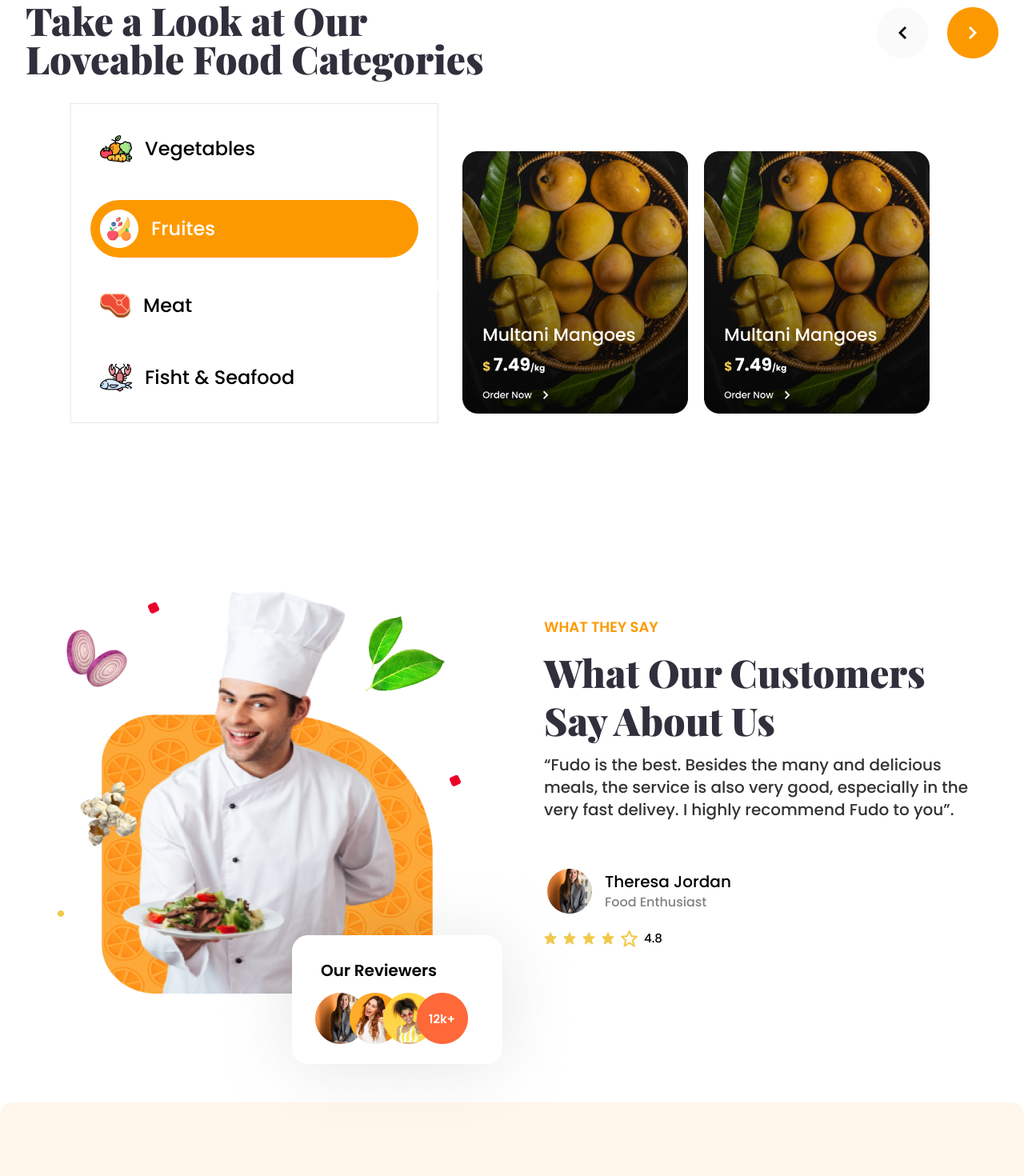
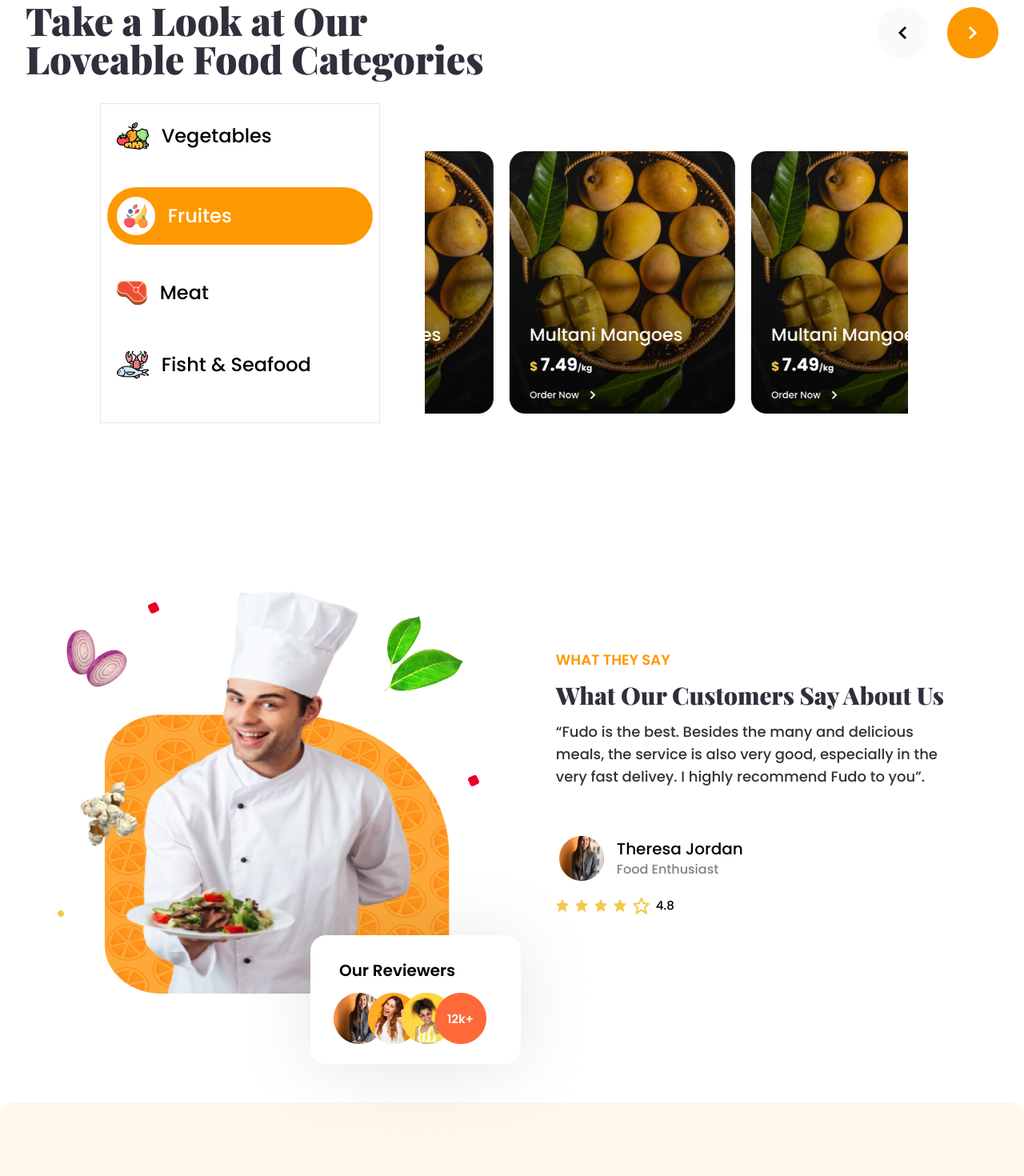
Before and after one commit to codeDevil-op/KxFoods, a React (Vite) app: page / in a window 1280 px wide. Shown: the part 1540-3010 px from the top of the page at 80% size. Built offline with nearby package versions, Linux system fonts and the light colour scheme; a web font is replaced by a local one.

Commit message:
Visit For Free Meal

```diff
--- a/src/components/Menu/Menu.jsx
+++ b/src/components/Menu/Menu.jsx
@@ -44,7 +44,7 @@ const Menu = () => {
         <div className="p-14 flex justify-evenly max-lg:flex-col max-lg:items-center">
           {/* menu scrollbar  */}
           <div
-            className="border w-11/12 md:w-6/12 space-y-8 p-6 overflow-y-auto h-[400px] scrollbar "
+            className="border w-[350px] space-y-8 overflow-y-auto h-[400px] scrollbar p-2"
           >
             <div className="flex items-center space-x-4 p-3 ">
               <img src={veg} alt="" />
@@ -69,10 +69,10 @@ const Menu = () => {
           </div>
           {/* Items  */}
 
-          <div className=" max-w-full mt-10 p-5 mx-auto lg:w-7/12 ">
+          <div className="w-[350px] mt-10 p-5 lg:w-7/12 ">
           <Slider {...settings}>
             <div>
-            <img src={mango} className="max-sm:h-[250px] max-sm:w-[300px]" alt="" />
+            <img src={mango} className="max-sm:h-[250px] max-sm:w-[350px]" alt="" />
             </div>
             <div>
             <img src={mango} alt="" className="max-sm:h-[250px] max-sm:w-[300px]" />
--- a/src/components/ServiceIt/Services.jsx
+++ b/src/components/ServiceIt/Services.jsx
@@ -33,7 +33,7 @@ const Services = () => {
       <img src={dot} alt="" />
       <div className='flex flex-col justify-center items-center'>
         <h2 className='text-lg text-primary font-semibold text-center'>WHAT WE SERVE</h2>
-        <h1 className='font-secondary text-5xl font-black text-para text-center my-6 sm:w-96'>Why You Should
+        <h1 className='font-secondary text-3xl sm:text-5xl font-black text-para text-center my-6 sm:w-96'>Why You Should
         Choose KX2</h1>
       </div>
       <img src={ydot} alt="" />
@@ -42,7 +42,7 @@ const Services = () => {
     {/* Service Content */}
 
     </div>
-    <div className='flex justify-center space-x-12 my-8 max-lg:flex-wrap relative'>
+    <div className='flex sm:justify-center md:space-x-12 my-8 max-lg:flex-wrap relative'>
     <img src={wiredUp} alt="" className='hidden lg:block absolute top-12 z-0' width={780}/>
 {serviceArr.map((service,index)=>{
   const {img,title,message} = service
--- a/src/components/discover/Discover.jsx
+++ b/src/components/discover/Discover.jsx
@@ -44,9 +44,9 @@ const Discover = () => {
         </div>
         {/* right side */}
         <div className='relative'>
-        <img src={times} alt="" className='absolute top-10'/>
+        <img src={times} alt="" className='absolute top-10 max-sm:-left-3 max-sm:top-3'/>
         <img src={fire} alt="" className='absolute top-14 right-14'/>
-        <img src={arrow} className='absolute -right-6 top-40' alt="" />
+        <img src={arrow} className='absolute -right-6 top-40 max-sm:-right-6 max-sm:top-20'/>
         <img src={heroImg} alt="" />
         <img src={dot} className='absolute -right-6 bottom-20' alt="" />
         <img src={dot} className='absolute bottom-0 left-8' alt="" />
--- a/src/components/freemeal/FreeMeal.jsx
+++ b/src/components/freemeal/FreeMeal.jsx
@@ -13,10 +13,10 @@ const FreeMeal = () => {
       <div className='max-w-full lg:w-1/2 p-6 space-y-6 mt-4 relative'>
       <div>
         <h2 className='text-lg font-semibold text-primary mb-4'>Free Meal</h2>
-        <h1 className='text-5xl font-black font-secondary text-para leading-[1.25] max-lg:text-[36px]'>Get Your Free Food From KX2 Now!</h1>
+        <h1 className='text-xl sm:text-5xl font-black font-secondary text-para leading-[1.25]'>Get Your Free Food From KX2 Now!</h1>
       </div>
       <div>
-        <p className='text-lg font-medium text-[#333333]'>If you are poor or unable to pay KX2 for food you can get free meal by ordering us.</p>
+        <p className='sm:text-lg text-[14px] font-medium text-[#333333]'>If you are poor or unable to pay KX2 for food you can get free meal by ordering us.</p>
         <button className='bg-primary text-white py-3 px-4 text-lg font-medium mt-4 rounded-3xl'>Get Free Now</button>
       </div>
       <img src={cdot1} className='absolute bottom-12 right-8' />
--- a/src/components/serve/Serve.jsx
+++ b/src/components/serve/Serve.jsx
@@ -15,39 +15,43 @@ import star1 from '../../assets/star1.png'
 const Serve = () => {
   return (
     <section className='pt-10'>
-    <div className='container   mx-auto flex flex-col lg:flex-row justify-center items-center p-10 space-x-20'>
+    <div className='container mx-auto  justify-center items-center  p-10'>
+    <div className='flex flex-col lg:flex-row justify-center items-center space-x-8'>
+
+
         {/* left images */}
+
         <div className=' max-w-full lg:w-1/2 relative'>
-        <img src={dot}  className='absolute top-10 left-36'/>
-        <img src={onion1}  className='absolute top-16'/>
-        <img src={onion} className='absolute top-16 left-8'/>
-        <img src={garlic} className='absolute top-52 left-6 max-sm:left-0'/>
+        <img src={dot}  className='absolute top-10 left-36 max-sm:left-16 max-sm:top-3'/>
+        <img src={onion1}  className='absolute top-16 max-sm:-left-10 max-sm:top-12'/>
+        <img src={onion} className='absolute top-16 left-8 max-sm:-left-2 max-sm:top-12'/>
+        <img src={garlic} className='absolute top-52 left-6 max-sm:-left-8 '/>
         <img src={dot} className='absolute top-64 right-6'/>
-        <img src={chef} className='h-[530px] w-[600px]'/>
-        <img src={leaf1}  className='absolute right-12 top-4'/>
-        <img src={leaf}  className='absolute right-0 top-8'/>
+        <img src={chef} className='h-[530px] w-[600px] '/>
+        <img src={leaf1}  className='absolute right-12 top-4 max-sm:-right-4'/>
+        <img src={leaf}  className='absolute right-0 top-8 max-sm:-right-16'/>
         <img src={cdot1}  className='absolute bottom-24 left-8'/>
-        <img src={card}  className='absolute -right-32 -bottom-48'/>
+        <img src={card}  className='absolute -right-32 -bottom-48 max-sm:-bottom-28'/>
         </div>
         {/* right content  */}
-        <div className='max-w-full lg:w-1/2 max-lg:mt-32'>
+        <div className='max-w-full lg:w-1/2 max-lg:mt-32 p-10'>
         <div className='mb-14 space-y-3'>
             <h2 className='text-lg font-semibold text-primary'>WHAT THEY SAY</h2>
-            <h1 className='text-5xl leading-[1.25] text-para font-secondary font-black'>What Our Customers
+            <h1 className='text-3xl sm:5xl leading-[1.25] text-para font-secondary font-black'>What Our Customers
             Say About Us</h1>
-            <p className='text-xl text-[#333333] font-medium'>“Fudo is the best. Besides the many and delicious meals, the service is also very good, especially in the very  fast delivey. I highly recommend Fudo  to you”.</p>
+            <p className='text-lg sm:xl text-[#333333] font-medium'>“Fudo is the best. Besides the many and delicious meals, the service is also very good, especially in the very  fast delivey. I highly recommend Fudo  to you”.</p>
         </div>
         <div className='flex items-center space-x-3'>
             <div>
                 <img src={p1} alt="" />
             </div>
             <div>
-                <p className='text-xl text-black font-medium'>Theresa Jordan</p>
+                <p className='text-lg sm:text-xl text-black font-medium'>Theresa Jordan</p>
                 <p className='text-[#828282] font-medium'>Food Enthusiast</p>
             </div>
 
         </div>
-        <div className='flex items-center mt-4 space-x-2'>
+        <div className='flex items-center mt-4 space-x-2 max-sm:ml-6'>
                 <img src={star} />
                 <img src={star} />
                 <img src={star} />
@@ -58,6 +62,7 @@ const Serve = () => {
                 </div>
             </div>
         </div>
+        </div>
     </div>
     </section>
   )
```
